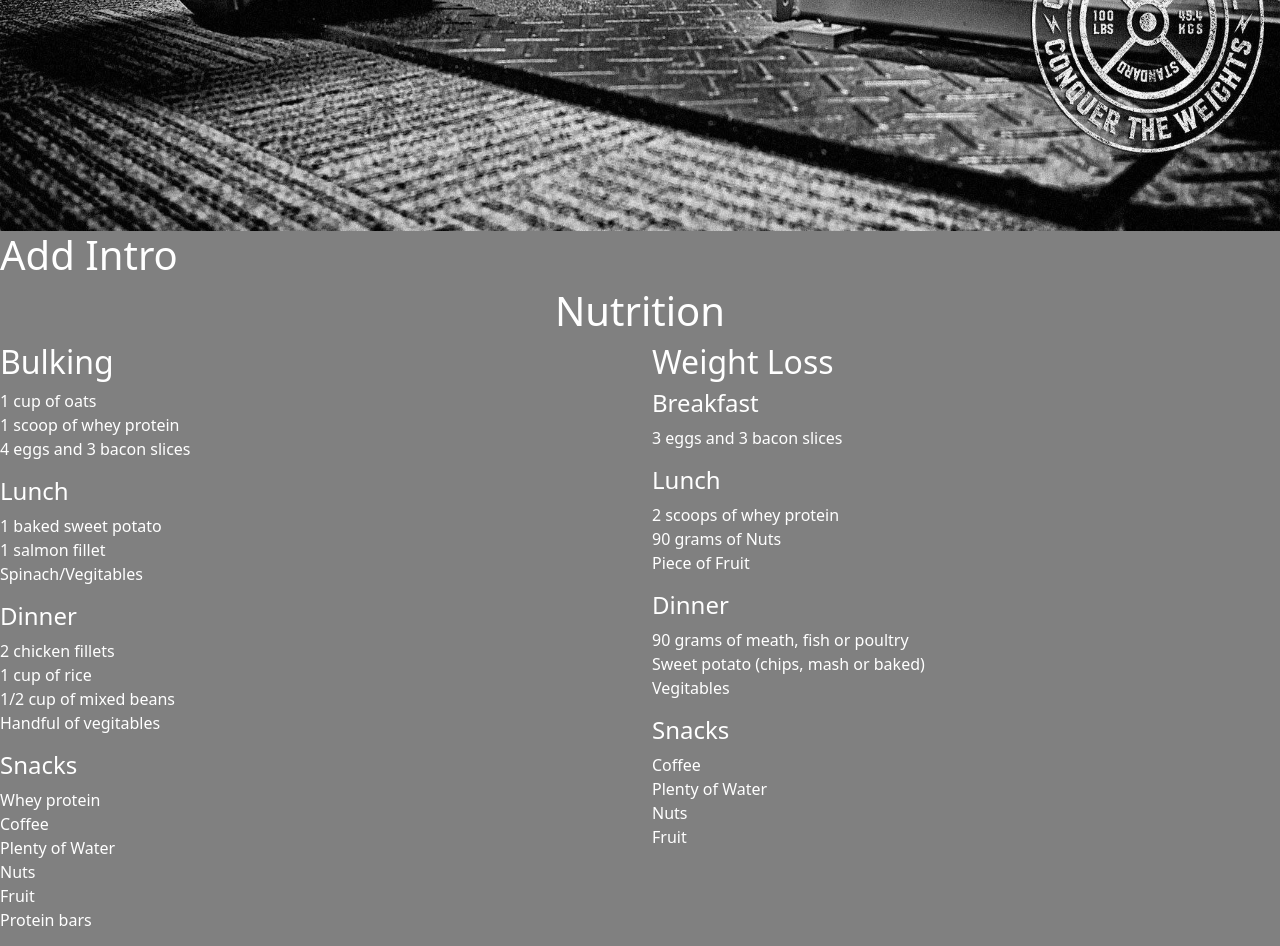
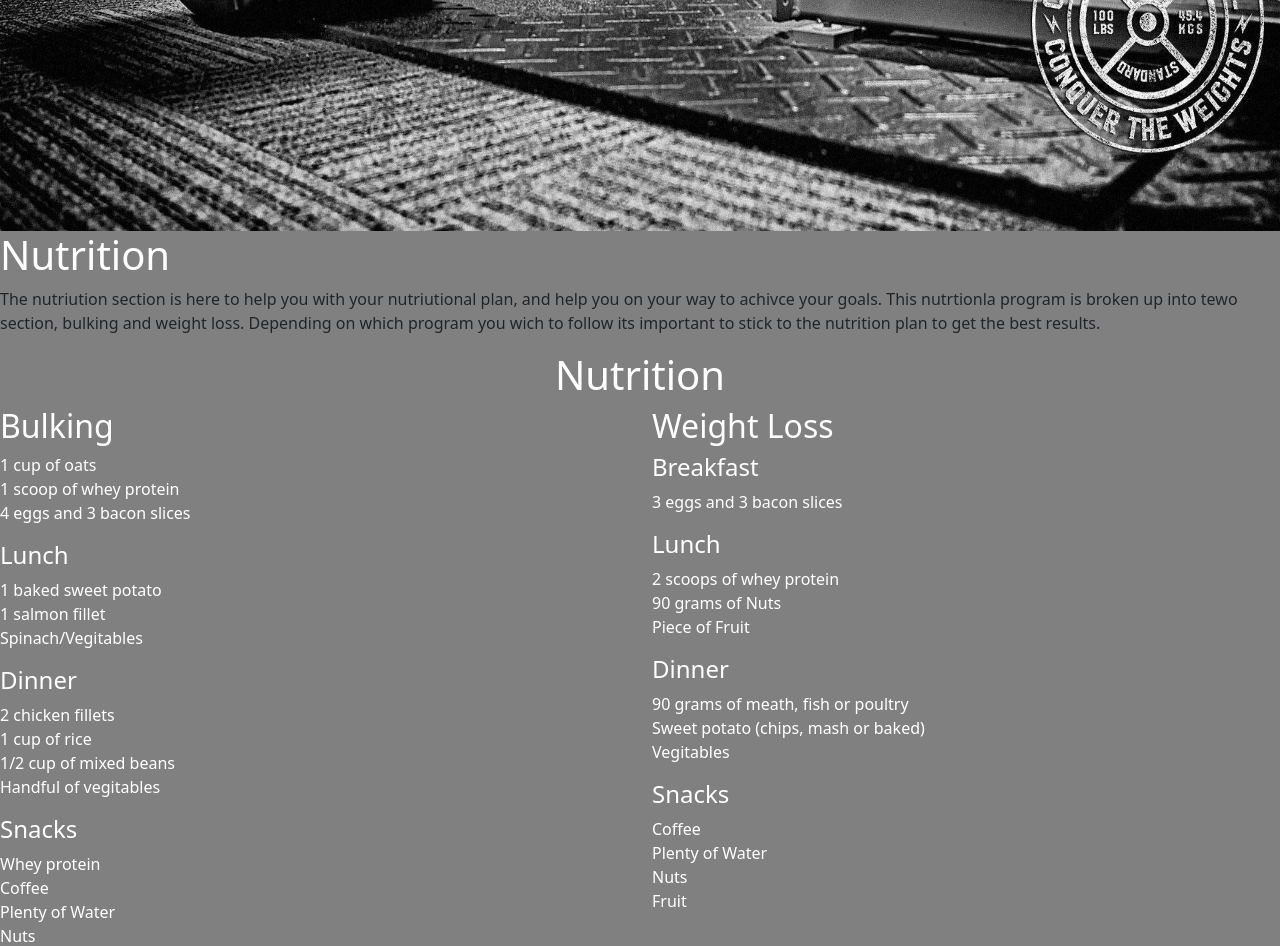
Before and after one commit to Code-Institute-Submissions/Damhan91-Online-Fitness_JuneResub, a Django app: page /nutrition in a window 1280 px wide. Shown: the part 625-1571 px from the top of the page. Run offline with Django 3.2, Linux system fonts and the light colour scheme; some libraries are stand-ins or nearby versions.

Commit message:
add introduction paragraph to nutrition, blog and exercises html

```diff
--- a/templates/blog.html
+++ b/templates/blog.html
@@ -3,6 +3,7 @@
 {% block content %}
 
 <h1>Add Intro</h1>
+<p>Each week, we will be posting up to date and helpful fitness blogs that will help you achiave your fitness goals.</p>
 
 <div class="container-fluid">
     <div class="row">
--- a/templates/exercises.html
+++ b/templates/exercises.html
@@ -2,7 +2,9 @@
 
 {% block content %}
 
-<h1>Add Intro</h1>
+<h1>Excercises</h1>
+<p>This ssection is to show you what exercises you shouyd be doing on what day. The idea of spliting up of body parts is to allow enough recovery for each body part before returning to work on them again. if you find you are still too sore, consider streching and using a massage roller to help those sore muscles.
+
 <div class=container>
     <div class=row>
         <div class= col-sm-6>
--- a/templates/nutrition.html
+++ b/templates/nutrition.html
@@ -2,7 +2,8 @@
 
 {% block content %}
 
-<h1>Add Intro</h1>
+<h1>Nutrition</h1>
+<p>The nutriution section is here to help you with your nutriutional plan, and help you on your way to achivce your goals. This nutrtionla program is broken up into tewo section, bulking and weight loss. Depending on which program you wich to follow its important to stick to the nutrition plan to get the best results. </p>
 
 <h1 class="text-center" class = "text-white">Nutrition</h1>
 
```
